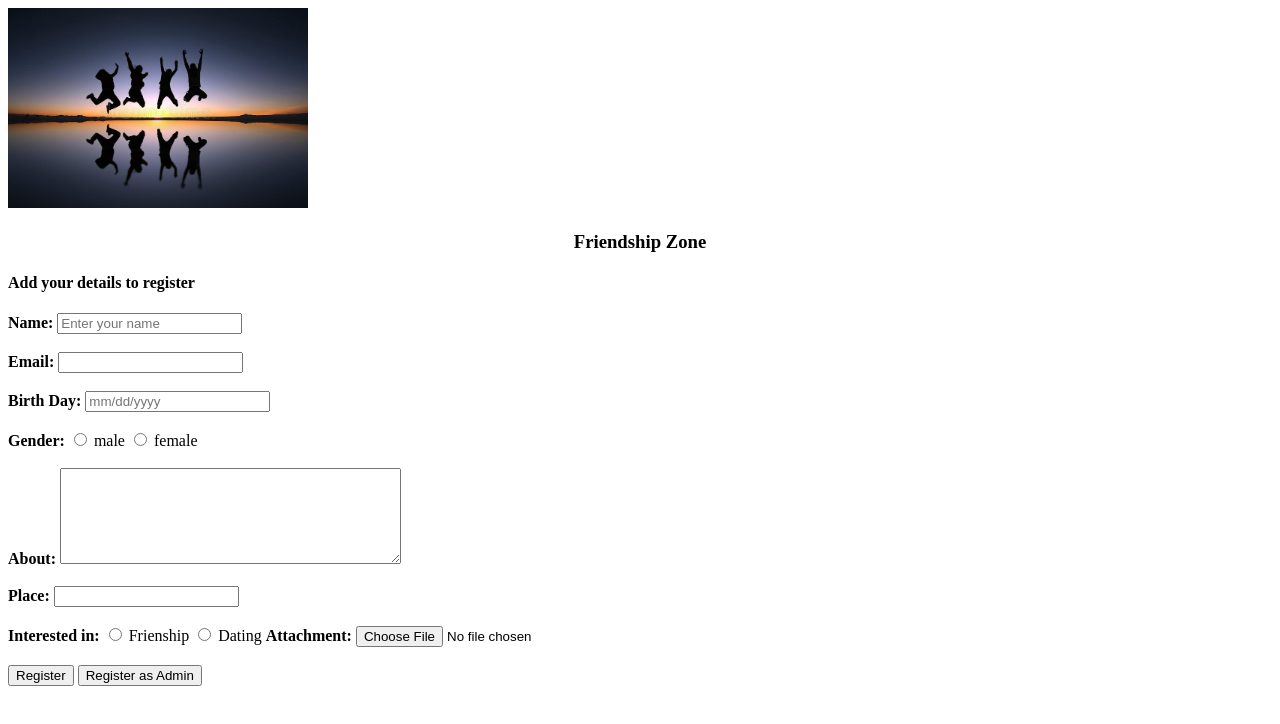
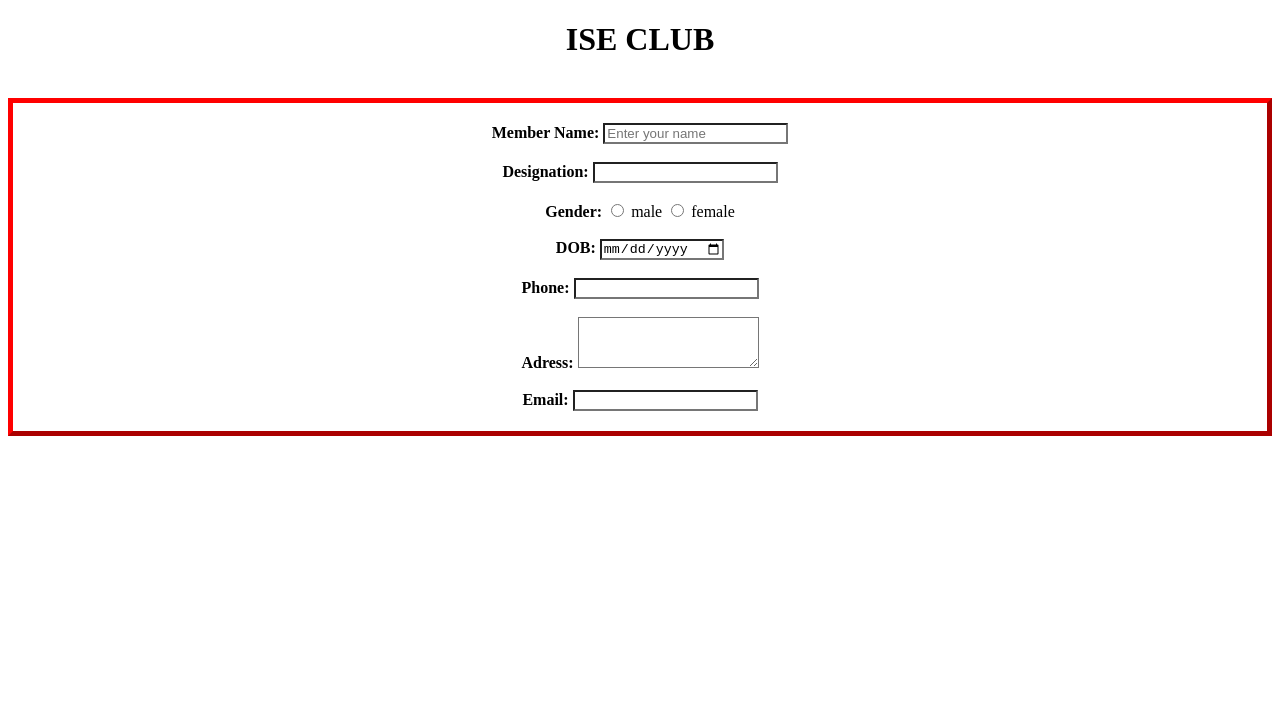
Before and after one commit to SHWETHAHEBBAR26072001/WebLab, a plain HTML site: page registration.html in a window 1280 px wide. Drawn offline with Linux system fonts and the light colour scheme.

Commit message:
Add files via upload

```diff
--- a/registration.html
+++ b/registration.html
@@ -1,78 +1,64 @@
 <!DOCTYPE html>
 <html lang="en">
-
 <head>
     <meta charset="UTF-8">
     <meta http-equiv="X-UA-Compatible" content="IE=edge">
-    <meta name="viewport" content="width=device-width, initial-scale=1.0">
-    <title>First</title>
+    <meta name="viewport" content="width=cen, initial-scale=1.0">
+    <title>Assignment</title>
+    <link rel="stylesheet" href="style.css">
 </head>
-
 <body>
-
-    <img src="f1.jpg" alt="there should be an image here" height="200px" width="300 px" />
-    <h3>
-        <center>Friendship Zone</center>
-    </h3>
-    <h4>
-        Add your details to register
-    </h4>
-    <div class="reg">
+    <h1>
+    <center>ISE CLUB</center>
+    </h1>
+    <br>
+    <div class="div1">
+    <div>
         <form action="">
-            <div>
-                <label for="name"><strong>Name:</strong>
-                    <input type="text" name="name" placeholder="Enter your name">
-                </label>
+        <label for="name"> <strong>Member Name:</strong></label>
+        <input type="text" name="a" placeholder="Enter your name">
     </div>
     <br>
     <div>
-                <label for="name"><strong>Email:</strong>
-                    <input type="text" name="name" placeholder="">
-                </label>
+        <label for="designation"><strong>Designation:</strong></label>
+            <input list="designations" name="designation" id="designation" />
+            <datalist id="designations">
+                <option value="HOD"></option>
+                <option value="Professor"></option>
+                <option value="Assistant Proffesor"></option>
+                <option value="Non teaching staff"></option>
+            </datalist>
+    </div>
+
+    <br>
+    <div>
+<label for="gender"><strong>Gender:</strong></label>
+<input type="radio" name="a" value="male">
+<label for="male">male</label>
+<input type="radio" name="a" value="female">
+<label for="male">female</label>
     </div>
     <br>
     <div>
-                <label for="name"><strong>Birth Day:</strong>
-                    <input type="text" name="name" placeholder="mm/dd/yyyy">
-                </label>
+    <label for="dob"><strong>DOB:</strong></label>
+    <input type="date" name="a" placeholder="yy/mm/dd">
 </div>
 <br>
 <div>
-                <label for="gender"><strong>Gender:</strong>
-                <input type="radio" id="m" name="male" value="male">
-                <label for="male">male</label>
-
-                <input type="radio" id="f" name="male" value="female">
-                <label for="female">female</label>
+    <label for="phone"><strong>Phone:</strong></label>
+    <input type="phone" placeholder="">
 </div>
 <br>
 <div>
-                <label for="text"><strong>About:</strong>
-                   <textarea name="about" id="abo" cols="40" rows="6"></textarea>
+<label for="adress"><strong>Adress:</strong></label>
+<textarea name="text" id="" cols="20" rows="3"></textarea>
 </div>
 <br>
 <div>
-                <label for="name"><strong>Place:</strong>
-                    <input type="text" name="place" placeholder="">
-                </label>
+<label for="email"><strong>Email:</strong></label>
+<input type="email" name="email" id="">
 </div>
-            <br>
-            <div>
-                <label for="gender"><strong>Interested in:</strong>
-                <input type="radio" id="m" name="male" value="male">
-                <label for="male">Frienship</label>
-
-                <input type="radio" id="f" name="male" value="female">
-                <label for="female">Dating</label>
-                <label for="attachment"> <strong>Attachment:</strong></label>
-                <input type="file" id="myFile" name="filename">
-            </div>
-            <br>
-            <a href="registrationconfim.html"><input type=button value='Register'></a>
-            <a href="registrationconfimadmin.html"><input type=button value='Register as Admin'></a>
-
-
-
-
 </form>
 </div>
+</body>
+</html>
--- /dev/null
+++ b/style.css
@@ -0,0 +1,34 @@
+*
+{
+    background-color: white;
+}
+ul{
+    list-style-type: none;
+    margin: 0;
+    padding: 0;
+
+  }
+  li{
+    display: inline;
+  }
+
+.div1{
+    border: 5px outset red;
+    padding-top: 20px;
+    padding-bottom: 20px;
+    text-align: center;
+  }
+.para{
+    border: 5px outset black;
+    border-spacing: 5px;
+    padding-top: 20px;
+    padding-bottom: 20px;
+    text-align: center;
+  }
+  .nav{
+    border: 5px outset red;
+    border-spacing: 5px;
+    padding-top: 20px;
+    padding-bottom: 20px;
+    text-align:end;
+  }
```
Also changed, not shown: index.html (added, +29 -0 lines). Lines whose indentation alone changed are shown as unchanged.
